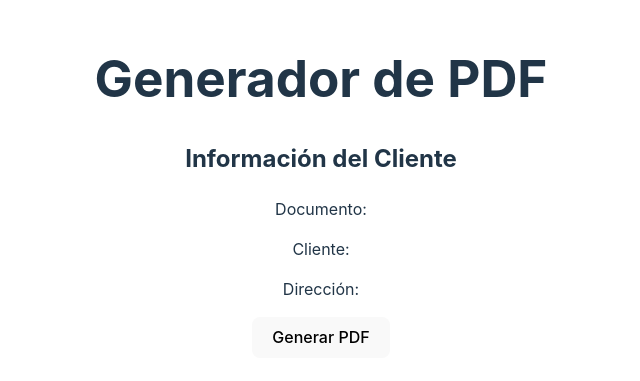
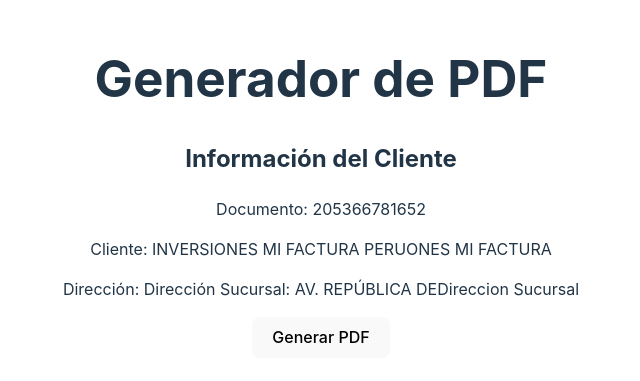
Before and after one commit to llanosNEGO/jspdfREACT, a React (Vite) app in the folder factura/: page / in a window 1280 px wide. Shown: the part 213-594 px from the top of the page, without its empty margins (319-959 px from the left). Built offline with nearby package versions, Linux system fonts and the light colour scheme.

Commit message:
modificaciones del 17

```diff
--- a/factura/package.json
+++ b/factura/package.json
@@ -22,6 +22,6 @@
     "eslint-plugin-react": "^7.34.1",
     "eslint-plugin-react-hooks": "^4.6.0",
     "eslint-plugin-react-refresh": "^0.4.6",
-    "vite": "^5.2.13"
+    "vite": "^5.3.1"
   }
 }
--- a/factura/src/App.jsx
+++ b/factura/src/App.jsx
@@ -1,7 +1,7 @@
 import { jsPDF } from "jspdf";
 import React, { useRef } from 'react';
 import {createRoot} from 'react-dom/client'
-import FCliente from './FCliente'
+import Cliente from './FCliente'
 import './App.css'
 
 const root = createRoot(document.getElementById('root'))
@@ -13,12 +13,6 @@ function App () {
     const generarPDF =() => {
 
         const doc = new jsPDF();
-
-        /*const datosCliente = {
-            DOCUMENTO:'205366781652',
-            CLIENTE:'INVERCIONES MI FACTURA PERUONES MI FACTURA',
-            DIRECCION:'Direccion Sucursal: AV. REPÚBLICA DEDireccion Sucursal',
-        }*/
 
         const content = pdfRef.current.getHtmlContent();
         if (!content) {
@@ -41,7 +35,12 @@ function App () {
     return (
         <div>
             <h1>Generador de PDF</h1>
-            <FCliente ref={pdfRef} />
+            <Cliente
+                ref={pdfRef}
+                DOCUMENTO='205366781652'
+                CLIENTE='INVERSIONES MI FACTURA PERUONES MI FACTURA'
+                DIRECCION='Dirección Sucursal: AV. REPÚBLICA DEDireccion Sucursal'
+            />
             <button onClick={generarPDF}>Generar PDF</button>
         </div>
     );
@@ -53,61 +52,3 @@ function App () {
 root.render(<App />);
 
 export default App;
-
-
-
-
-/*function App(){
-
-
-    const detailsData = {
-        RUC: '20999999999' ,
-        FACTURA : 'FACTURA ELECTRONICA',
-        SERIE : 'FE02',
-        NUMERO: '00015'
-    }
-
-    const generarPDF = ()=>{
-        const doc = new jsPDF();
-
-        doc.text('CLIENTE' , 92 ,20);
-        doc.text(<FCliente> </FCliente>,10,30);
-        doc.text(<FCliente> </FCliente>,10.40);
-        doc.text(<FCliente> </FCliente>,10.50);
-
-        doc.text(`R.U.C ${detailsData.RUC}`,90 , 90  );
-        doc.text(` ${detailsData.FACTURA}` ,90,100);
-        doc.text(` ${detailsData.SERIE} `  ,90,110);
-        doc.text(` ${detailsData.NUMERO} ` , 110,110 );
-
-        doc.save(`factura_${detailsData.FACTURA}.pdf`)
-    }
-
-    return (
-
-        <section>
-            <div>
-                <p>R.U.C: {detailsData.RUC}</p>
-                <p> {detailsData.FACTURA} </p>
-                <p> {detailsData.SERIE} , {detailsData.NUMERO} </p>
-
-                <FCliente/>
-
-
-            </div>
-
-            <button onClick={generarPDF}> GENERAR PDF  </button>
-        </section>
-
-
-
-
-    )
-
-}
-export default App
-
-root.render(
-    <App/>
-)
-*/
--- a/factura/src/FCliente.jsx
+++ b/factura/src/FCliente.jsx
@@ -1,71 +1,27 @@
-import React , { forwardRef, useImperativeHandle } from 'react';
+import React, { forwardRef, useImperativeHandle } from 'react';
 
-const Cliente = forwardRef((props,ref) => {
-
-    /*const { DOCUMENTO , CLIENTE , DIRECCION } = props;*/
-
-    const DOCUMENTO='205366781652';
-    const CLIENTE='INVERCIONES MI FACTURA PERUONES MI FACTURA';
-    const DIRECCION='Direccion Sucursal: AV. REPÚBLICA DEDireccion Sucursal'
-
+const Cliente = forwardRef((props, ref) => {
     useImperativeHandle(ref, () => ({
         getHtmlContent: () => {
-          return `
-            <div>
-              <h2>Información del Cliente</h2>
-              <p><strong>Documento:</strong> ${Cliente.DOCUMENTO}</p>
-              <p><strong>Cliente:</strong> ${Cliente.CLIENTE}</p>
-              <p><strong>Dirección:</strong> ${Cliente.DIRECCION}</p>
-            </div>
-          `;
+            return `
+                <div>
+                    <h2>Información del Cliente</h2>
+                    <p><strong>Documento:</strong> ${props.DOCUMENTO}</p>
+                    <p><strong>Cliente:</strong> ${props.CLIENTE}</p>
+                    <p><strong>Dirección:</strong> ${props.DIRECCION}</p>
+                </div>
+            `;
         }
     }));
-
 
     return (
         <div>
             <h2>Información del Cliente</h2>
-            <p>Documento:{Cliente.DOCUMENTO}</p>
-            <p>Cliente: {Cliente.CLIENTE}</p>
-            <p>Dirección: {Cliente.DIRECCION}</p>
+            <p>Documento: {props.DOCUMENTO}</p>
+            <p>Cliente: {props.CLIENTE}</p>
+            <p>Dirección: {props.DIRECCION}</p>
         </div>
-
-
     );
 });
 
 export default Cliente;
-
-
-
-
-
-
-
-
-
-
-
-/*export function Cliente(){
-    const clientDATA = {
-        DOCUMENTO:'205366781652',
-        CLIENTE:'INVERCIONES MI FACTURA PERUONES MI FACTURA',
-        DIRECCION:'Direccion Sucursal: AV. REPÚBLICA DEDireccion Sucursal'
-
-    }
-
-    return(
-
-        <div>
-            <h4>Cliente</h4>
-            <h3>RUC/DNI: {clientDATA.DOCUMENTO}</h3>
-            <h3>CLIENTE: {clientDATA.CLIENTE}</h3>
-            <h3>DIRECCION: {clientDATA.DIRECCION}</h3>
-        </div>
-    )
-
-
-
-}
-
-export default Cliente*/
```
Also changed, not shown: 1 other file (tests, documents, lock files or other folders).
